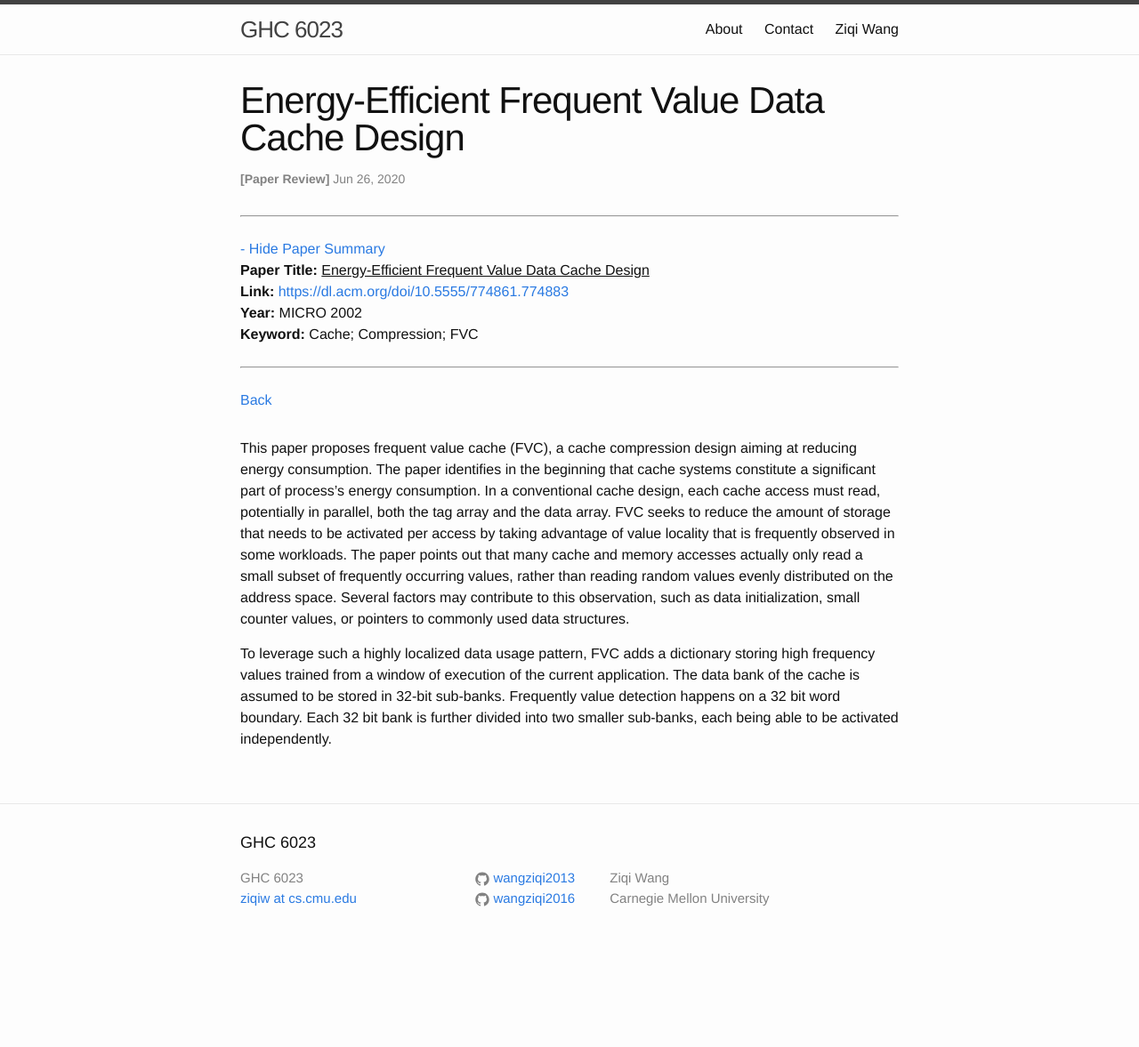
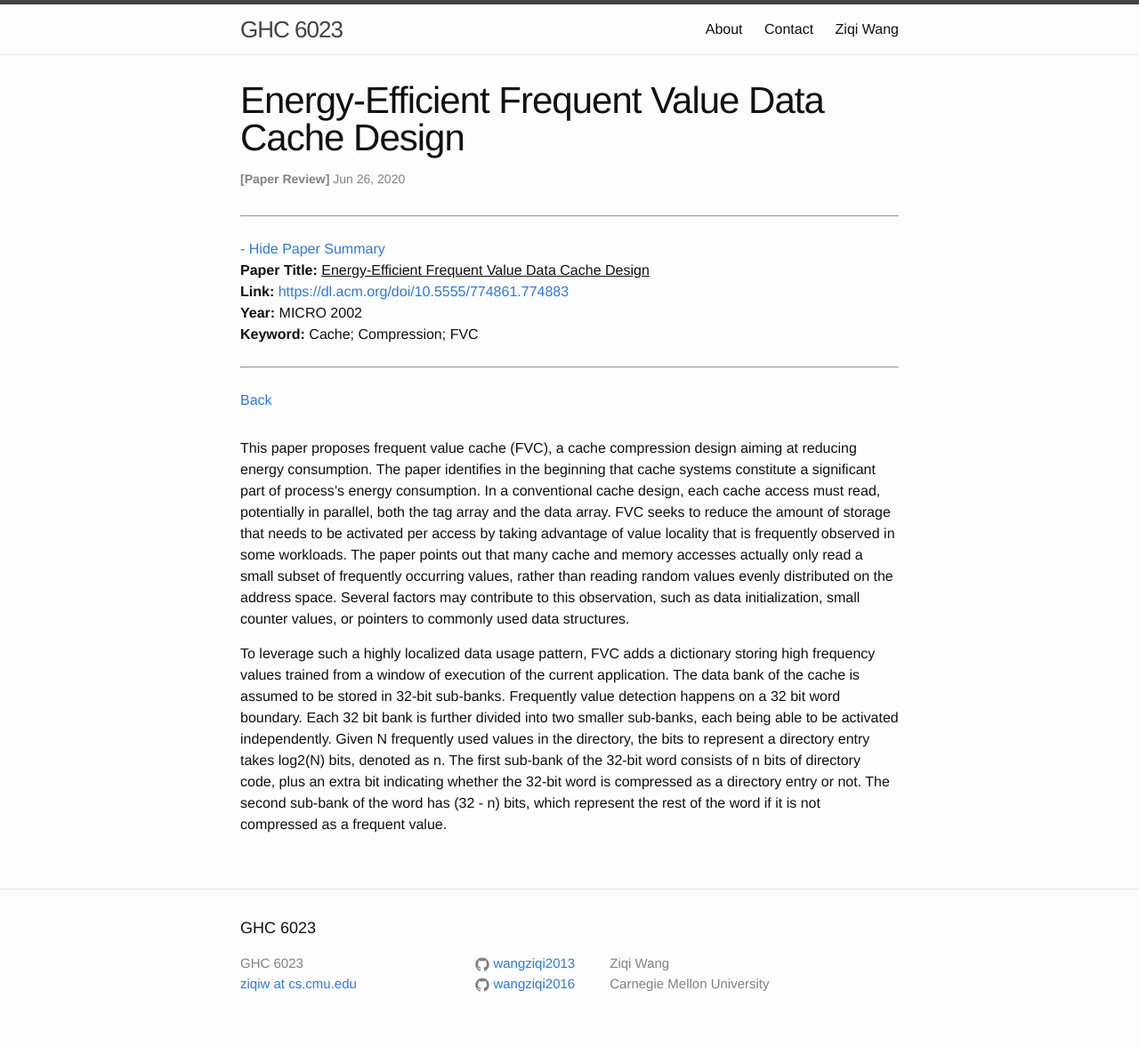
Before and after one commit to wangziqi2013/wangziqi2013.github.io, a Jekyll site: the page built from _posts/2020-06-25-fvc.markdown, in a window 1280 px wide. Shown: the whole page at 89% size. Built offline with Jekyll 4.4.1, drawn with Linux system fonts in a browser that asks for light colours; before the commit the page ends 1081 px from its top, so only the background shows below that.

Commit message:
Adding values

```diff
--- a/_posts/2020-06-25-fvc.markdown
+++ b/_posts/2020-06-25-fvc.markdown
@@ -25,4 +25,7 @@ commonly used data structures.
 To leverage such a highly localized data usage pattern, FVC adds a dictionary storing high frequency values trained from
 a window of execution of the current application. The data bank of the cache is assumed to be stored in 32-bit sub-banks.
 Frequently value detection happens on a 32 bit word boundary. Each 32 bit bank is further divided into two smaller sub-banks,
-each being able to be activated independently.
+each being able to be activated independently. Given N frequently used values in the directory, the bits to represent a
+directory entry takes log2(N) bits, denoted as n. The first sub-bank of the 32-bit word consists of n bits of directory
+code, plus an extra bit indicating whether the 32-bit word is compressed as a directory entry or not. The second sub-bank
+of the word has (32 - n) bits, which represent the rest of the word if it is not compressed as a frequent value.
```
